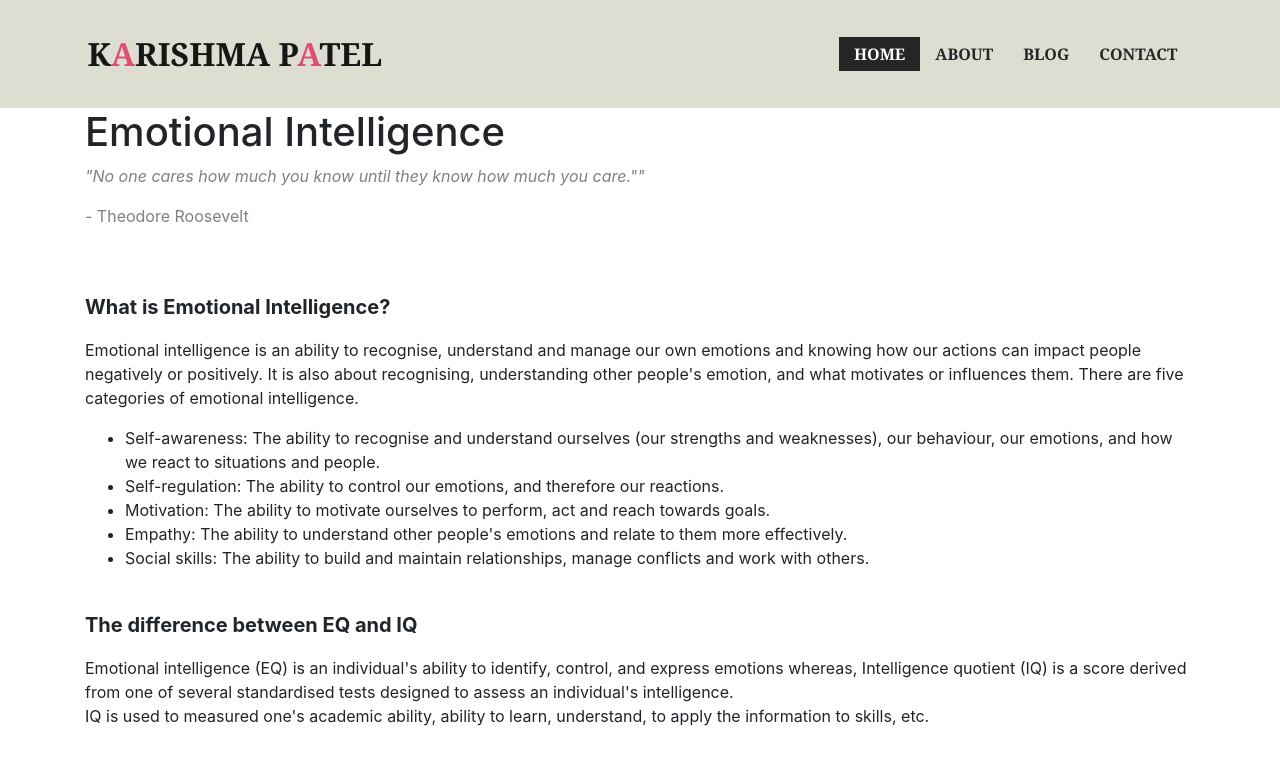
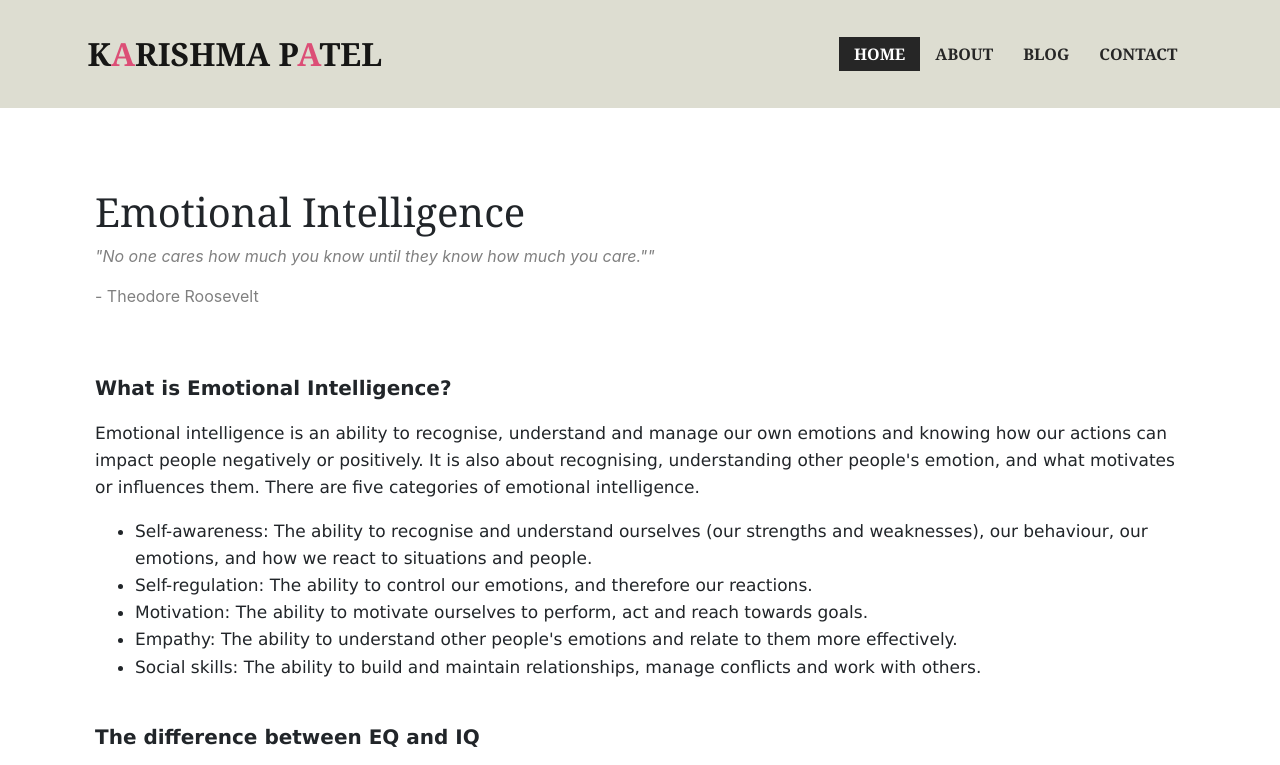
Before and after one commit to karishmapatel27/karishmapatel-myfirstwebsite, a plain HTML site: page blogs/sprint3-cultural.html in a window 1280 px wide. Shown: the top 765 px of the page. Drawn offline with nearby package versions, Linux system fonts and the light colour scheme.

```diff
--- a/styles/main.css
+++ b/styles/main.css
@@ -217,6 +217,31 @@ header {
   line-height: 1.6;
 }
 
+/* sprint 3 cultural */
+#s3ccontainer {
+  margin-top: 70px;
+  padding: 10px;
+}
+
+#s3ccontainer h1 {
+  font-family: Cambria, Cochin, Georgia, Times, "Times New Roman", serif;
+}
+
+#s3ccontainer p {
+  font-family: "Lucida Sans", "Lucida Sans Regular", "Lucida Grande",
+    "Lucida Sans Unicode", Geneva, Verdana, sans-serif;
+  font-size: 17px;
+  text-align: left;
+  line-height: 1.6;
+}
+#s3ccontainer ul {
+  font-family: "Lucida Sans", "Lucida Sans Regular", "Lucida Grande",
+    "Lucida Sans Unicode", Geneva, Verdana, sans-serif;
+  font-size: 17px;
+  text-align: left;
+  line-height: 1.6;
+}
+
 /* media query */
 
 @media (max-width: 1020px) {
```
